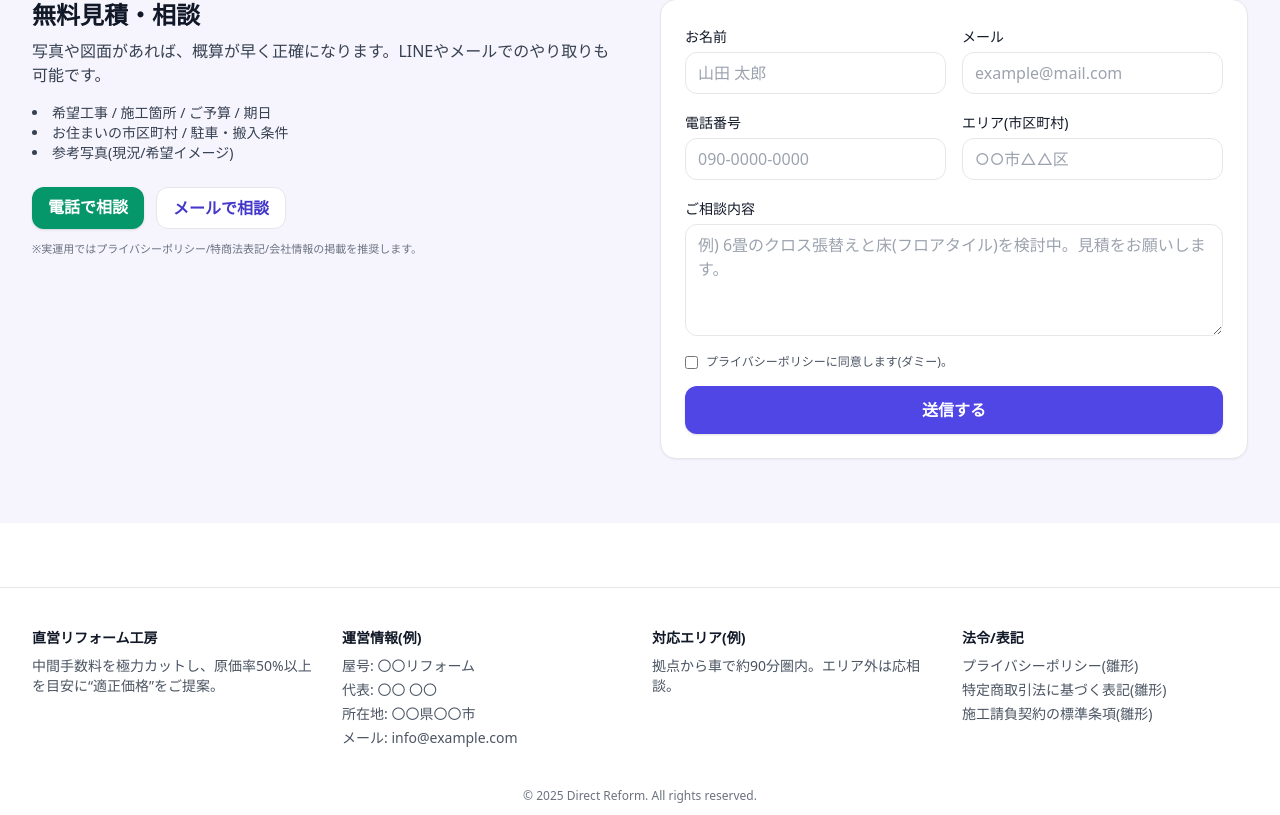
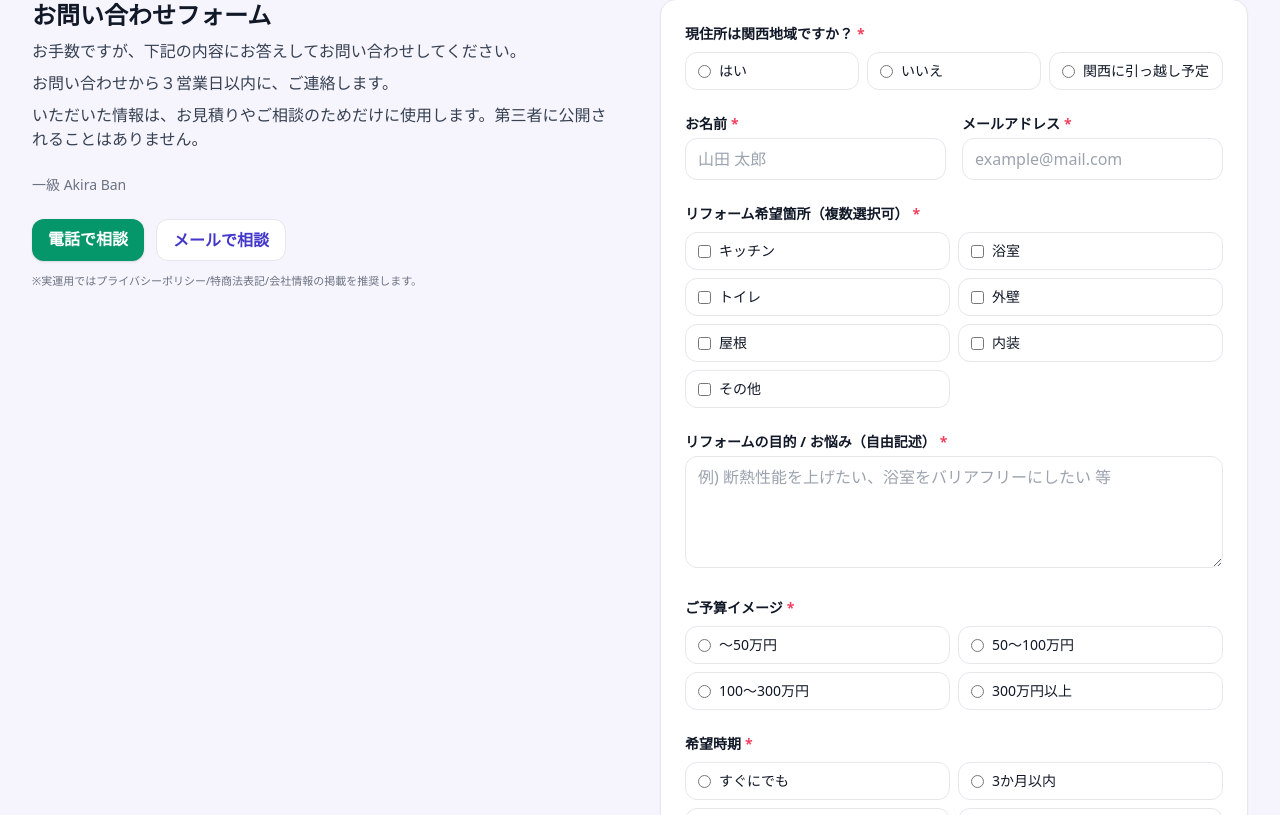
Before and after one commit to kinoshitayukari/kenchiku_web_test, a React (Vite) app: page / in a window 1280 px wide. Shown: the part 5005-5820 px from the top of the page. Built offline with nearby package versions, Linux system fonts and the light colour scheme.

Commit message:
Add contact form email workflow

```diff
--- a/package.json
+++ b/package.json
@@ -8,6 +8,7 @@
     "preview": "vite preview"
   },
   "dependencies": {
+    "nodemailer": "^6.9.8",
     "react": "^18.2.0",
     "react-dom": "^18.2.0"
   },
--- a/src/ReformLandingJP.tsx
+++ b/src/ReformLandingJP.tsx
@@ -1,44 +1,118 @@
-import { ChangeEvent, FormEvent, useState } from "react";
+import { ChangeEvent, FormEvent, useMemo, useState } from "react";
 
 type ContactForm = {
+  kansaiResidence: "はい" | "いいえ" | "関西に引っ越し予定" | "";
   name: string;
   email: string;
-  phone: string;
-  area: string;
-  message: string;
-  agree: boolean;
+  desiredAreas: string[];
+  purpose: string;
+  budget: "〜50万円" | "50〜100万円" | "100〜300万円" | "300万円以上" | "";
+  timeline: "すぐにでも" | "3か月以内" | "半年以内" | "1年以内" | "";
+  questions: string;
 };
 
 const defaultForm: ContactForm = {
+  kansaiResidence: "",
   name: "",
   email: "",
-  phone: "",
-  area: "",
-  message: "",
-  agree: false,
+  desiredAreas: [],
+  purpose: "",
+  budget: "",
+  timeline: "",
+  questions: "",
 };
 
 export default function ReformLandingJP() {
   const [form, setForm] = useState<ContactForm>(defaultForm);
   const [submitted, setSubmitted] = useState(false);
+  const [submitting, setSubmitting] = useState(false);
+  const [error, setError] = useState<string | null>(null);
+
+  const desiredAreaOptions = useMemo(
+    () => ["キッチン", "浴室", "トイレ", "外壁", "屋根", "内装", "その他"],
+    []
+  );
 
   const onChange = (
     event: ChangeEvent<HTMLInputElement | HTMLTextAreaElement>
   ) => {
-    const target = event.target;
-
-    if (target instanceof HTMLInputElement && target.type === "checkbox") {
-      const { name, checked } = target;
-      setForm((previous) => ({ ...previous, [name]: checked }));
-    } else {
-      const { name, value } = target;
-      setForm((previous) => ({ ...previous, [name]: value }));
-    }
+    const { name, value } = event.target;
+    const field = name as keyof ContactForm;
+    setForm((previous) => ({ ...previous, [field]: value }));
   };
 
-  const onSubmit = (event: FormEvent<HTMLFormElement>) => {
+  const onResidenceChange = (event: ChangeEvent<HTMLInputElement>) => {
+    const { value } = event.target;
+    setForm((previous) => ({ ...previous, kansaiResidence: value as ContactForm["kansaiResidence"] }));
+  };
+
+  const onBudgetChange = (event: ChangeEvent<HTMLInputElement>) => {
+    const { value } = event.target;
+    setForm((previous) => ({ ...previous, budget: value as ContactForm["budget"] }));
+  };
+
+  const onTimelineChange = (event: ChangeEvent<HTMLInputElement>) => {
+    const { value } = event.target;
+    setForm((previous) => ({ ...previous, timeline: value as ContactForm["timeline"] }));
+  };
+
+  const onDesiredAreaChange = (event: ChangeEvent<HTMLInputElement>) => {
+    const { value, checked } = event.target;
+    setForm((previous) => {
+      const set = new Set(previous.desiredAreas);
+      if (checked) {
+        set.add(value);
+      } else {
+        set.delete(value);
+      }
+      return { ...previous, desiredAreas: Array.from(set) };
+    });
+  };
+
+  const onSubmit = async (event: FormEvent<HTMLFormElement>) => {
     event.preventDefault();
+
+    if (submitting) {
+      return;
+    }
+
+    if (form.desiredAreas.length === 0) {
+      setError("リフォーム希望箇所を最低1つ選択してください。");
+      return;
+    }
+
+    setError(null);
+    setSubmitting(true);
+
+    try {
+      const response = await fetch("/.netlify/functions/send-contact", {
+        method: "POST",
+        headers: {
+          "Content-Type": "application/json",
+        },
+        body: JSON.stringify(form),
+      });
+
+      if (!response.ok) {
+        const errorResponse = await response.json().catch(() => null);
+        const message =
+          errorResponse && typeof errorResponse.error === "string"
+            ? errorResponse.error
+            : "送信に失敗しました。時間を置いて再度お試しください。";
+        throw new Error(message);
+      }
+
       setSubmitted(true);
+      setForm(defaultForm);
+    } catch (submissionError) {
+      if (submissionError instanceof Error) {
+        setError(submissionError.message);
+      } else {
+        setError("送信に失敗しました。時間を置いて再度お試しください。");
+      }
+    } finally {
+      setSubmitting(false);
+    }
   };
 
   const Feature = ({ title, desc }: { title: string; desc: string }) => (
@@ -625,15 +699,17 @@ export default function ReformLandingJP() {
       <section id="contact" className="py-16 bg-indigo-600/5">
         <div className="max-w-7xl mx-auto px-4 sm:px-6 lg:px-8 grid md:grid-cols-2 gap-10 items-start">
           <div>
-            <h3 className="text-2xl font-bold">無料見積・相談</h3>
+            <h3 className="text-2xl font-bold">お問い合わせフォーム</h3>
             <p className="text-gray-700 mt-2">
-              写真や図面があれば、概算が早く正確になります。LINEやメールでのやり取りも可能です。
+              お手数ですが、下記の内容にお答えしてお問い合わせしてください。
             </p>
-            <ul className="mt-4 text-sm text-gray-700 list-disc list-inside">
-              <li>希望工事 / 施工箇所 / ご予算 / 期日</li>
-              <li>お住まいの市区町村 / 駐車・搬入条件</li>
-              <li>参考写真(現況/希望イメージ)</li>
-            </ul>
+            <p className="text-gray-700 mt-2">
+              お問い合わせから３営業日以内に、ご連絡します。
+            </p>
+            <p className="text-gray-700 mt-2">
+              いただいた情報は、お見積りやご相談のためだけに使用します。第三者に公開されることはありません。
+            </p>
+            <p className="text-sm text-gray-500 mt-6">一級 Akira Ban</p>
             <div className="mt-6 flex flex-col sm:flex-row gap-3">
               <a
                 className="px-4 py-2 rounded-xl bg-emerald-600 text-white font-semibold shadow hover:opacity-90"
@@ -643,7 +719,7 @@ export default function ReformLandingJP() {
               </a>
               <a
                 className="px-4 py-2 rounded-xl bg-white text-indigo-700 font-semibold border hover:bg-indigo-50"
-                href="mailto:info@example.com"
+                href="mailto:banakira0326@gmail.com"
               >
                 メールで相談
               </a>
@@ -661,12 +737,50 @@ export default function ReformLandingJP() {
                 <p className="text-sm text-gray-600 mt-2">
                   担当者より折り返しご連絡いたします(平日)。
                 </p>
+                <button
+                  type="button"
+                  onClick={() => setSubmitted(false)}
+                  className="mt-6 inline-flex items-center justify-center rounded-xl border border-indigo-200 px-4 py-2 text-sm font-semibold text-indigo-600 hover:bg-indigo-50"
+                >
+                  もう一度お問い合わせする
+                </button>
               </div>
             ) : (
               <>
-                <div className="grid sm:grid-cols-2 gap-4">
+                <div className="space-y-6">
                   <div>
-                    <label className="text-sm font-medium">お名前</label>
+                    <label className="text-sm font-semibold flex items-center gap-1">
+                      現住所は関西地域ですか？<span className="text-rose-500">*</span>
+                    </label>
+                    <div className="mt-2 grid gap-2 sm:grid-cols-3">
+                      {["はい", "いいえ", "関西に引っ越し予定"].map((option) => (
+                        <label
+                          key={option}
+                          className={`flex items-center gap-2 rounded-xl border px-3 py-2 text-sm cursor-pointer transition ${
+                            form.kansaiResidence === option
+                              ? "border-indigo-500 bg-indigo-50"
+                              : "hover:border-indigo-300"
+                          }`}
+                        >
+                          <input
+                            type="radio"
+                            name="kansaiResidence"
+                            value={option}
+                            checked={form.kansaiResidence === option}
+                            onChange={onResidenceChange}
+                            className="text-indigo-600"
+                            required
+                          />
+                          {option}
+                        </label>
+                      ))}
+                    </div>
+                  </div>
+                  <div className="grid gap-4 sm:grid-cols-2">
+                    <div>
+                      <label className="text-sm font-semibold flex items-center gap-1">
+                        お名前<span className="text-rose-500">*</span>
+                      </label>
                       <input
                         required
                         name="name"
@@ -677,7 +791,9 @@ export default function ReformLandingJP() {
                       />
                     </div>
                     <div>
-                    <label className="text-sm font-medium">メール</label>
+                      <label className="text-sm font-semibold flex items-center gap-1">
+                        メールアドレス<span className="text-rose-500">*</span>
+                      </label>
                       <input
                         required
                         type="email"
@@ -688,54 +804,129 @@ export default function ReformLandingJP() {
                         className="mt-1 w-full px-3 py-2 rounded-xl border focus:outline-none focus:ring-2 focus:ring-indigo-600"
                       />
                     </div>
+                  </div>
                   <div>
-                    <label className="text-sm font-medium">電話番号</label>
+                    <label className="text-sm font-semibold flex items-center gap-1">
+                      リフォーム希望箇所（複数選択可）<span className="text-rose-500">*</span>
+                    </label>
+                    <div className="mt-2 grid gap-2 sm:grid-cols-2">
+                      {desiredAreaOptions.map((option) => (
+                        <label
+                          key={option}
+                          className={`flex items-center gap-2 rounded-xl border px-3 py-2 text-sm cursor-pointer transition ${
+                            form.desiredAreas.includes(option)
+                              ? "border-indigo-500 bg-indigo-50"
+                              : "hover:border-indigo-300"
+                          }`}
+                        >
                           <input
-                      name="phone"
-                      value={form.phone}
+                            type="checkbox"
+                            name="desiredAreas"
+                            value={option}
+                            checked={form.desiredAreas.includes(option)}
+                            onChange={onDesiredAreaChange}
+                            className="text-indigo-600"
+                          />
+                          {option}
+                        </label>
+                      ))}
+                    </div>
+                  </div>
+                  <div>
+                    <label className="text-sm font-semibold flex items-center gap-1">
+                      リフォームの目的 / お悩み（自由記述）<span className="text-rose-500">*</span>
+                    </label>
+                    <textarea
+                      required
+                      name="purpose"
+                      value={form.purpose}
                       onChange={onChange}
-                      placeholder="090-0000-0000"
-                      className="mt-1 w-full px-3 py-2 rounded-xl border focus:outline-none focus:ring-2 focus:ring-indigo-600"
+                      placeholder="例) 断熱性能を上げたい、浴室をバリアフリーにしたい 等"
+                      className="mt-1 w-full h-28 px-3 py-2 rounded-xl border focus:outline-none focus:ring-2 focus:ring-indigo-600"
                     />
                   </div>
                   <div>
-                    <label className="text-sm font-medium">エリア(市区町村)</label>
+                    <label className="text-sm font-semibold flex items-center gap-1">
+                      ご予算イメージ<span className="text-rose-500">*</span>
+                    </label>
+                    <div className="mt-2 grid gap-2 sm:grid-cols-2">
+                      {["〜50万円", "50〜100万円", "100〜300万円", "300万円以上"].map(
+                        (option) => (
+                          <label
+                            key={option}
+                            className={`flex items-center gap-2 rounded-xl border px-3 py-2 text-sm cursor-pointer transition ${
+                              form.budget === option
+                                ? "border-indigo-500 bg-indigo-50"
+                                : "hover:border-indigo-300"
+                            }`}
+                          >
                             <input
-                      name="area"
-                      value={form.area}
+                              type="radio"
+                              name="budget"
+                              value={option}
+                              checked={form.budget === option}
+                              onChange={onBudgetChange}
+                              className="text-indigo-600"
+                              required
+                            />
+                            {option}
+                          </label>
+                        )
+                      )}
+                    </div>
+                  </div>
+                  <div>
+                    <label className="text-sm font-semibold flex items-center gap-1">
+                      希望時期<span className="text-rose-500">*</span>
+                    </label>
+                    <div className="mt-2 grid gap-2 sm:grid-cols-2">
+                      {["すぐにでも", "3か月以内", "半年以内", "1年以内"].map((option) => (
+                        <label
+                          key={option}
+                          className={`flex items-center gap-2 rounded-xl border px-3 py-2 text-sm cursor-pointer transition ${
+                            form.timeline === option
+                              ? "border-indigo-500 bg-indigo-50"
+                              : "hover:border-indigo-300"
+                          }`}
+                        >
+                          <input
+                            type="radio"
+                            name="timeline"
+                            value={option}
+                            checked={form.timeline === option}
+                            onChange={onTimelineChange}
+                            className="text-indigo-600"
+                            required
+                          />
+                          {option}
+                        </label>
+                      ))}
+                    </div>
+                  </div>
+                  <div>
+                    <label className="text-sm font-semibold">
+                      気になっていること、質問したいこと
+                    </label>
+                    <textarea
+                      name="questions"
+                      value={form.questions}
                       onChange={onChange}
-                      placeholder="○○市△△区"
-                      className="mt-1 w-full px-3 py-2 rounded-xl border focus:outline-none focus:ring-2 focus:ring-indigo-600"
-                    />
-                  </div>
-                  <div className="sm:col-span-2">
-                    <label className="text-sm font-medium">ご相談内容</label>
-                    <textarea
-                      required
-                      name="message"
-                      value={form.message}
-                      onChange={onChange}
-                      placeholder="例) 6畳のクロス張替えと床(フロアタイル)を検討中。見積をお願いします。"
-                      className="mt-1 w-full h-28 px-3 py-2 rounded-xl border focus:outline-none focus:ring-2 focus:ring-indigo-600"
+                      placeholder="ご不明点や確認したいことがあればご記入ください"
+                      className="mt-1 w-full h-24 px-3 py-2 rounded-xl border focus:outline-none focus:ring-2 focus:ring-indigo-600"
                     />
                   </div>
                 </div>
-                <label className="mt-3 flex items-center gap-2 text-xs text-gray-600">
-                  <input
-                    type="checkbox"
-                    name="agree"
-                    checked={form.agree}
-                    onChange={onChange}
-                    className="rounded border-gray-300"
-                    required
-                  />
-                  プライバシーポリシーに同意します(ダミー)。
-                </label>
+                {error && (
+                  <p className="mt-4 text-sm text-rose-500" role="alert">
+                    {error}
+                  </p>
+                )}
                 <button
                   type="submit"
-                  className="mt-4 w-full py-3 rounded-xl bg-indigo-600 text-white font-semibold shadow hover:opacity-90"
+                  className="mt-6 w-full py-3 rounded-xl bg-indigo-600 text-white font-semibold shadow hover:opacity-90 disabled:opacity-60"
+                  disabled={submitting}
                 >
-                  送信する
+                  {submitting ? "送信中..." : "送信する"}
                 </button>
               </>
             )}
```
Also changed, not shown: 2 other files (tests, documents, lock files or other folders). Lines whose indentation alone changed are shown as unchanged.
